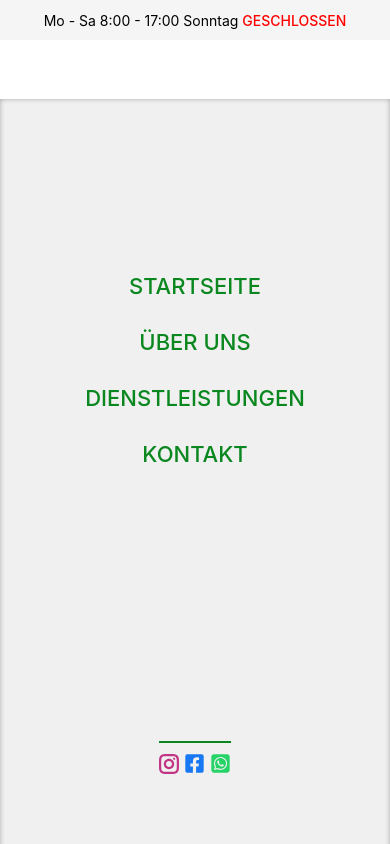
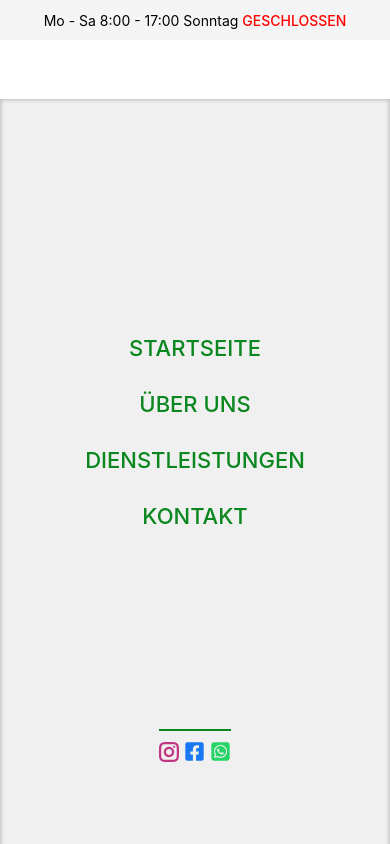
Before and after one commit to Jansrd/asn-gebaudemanagement2, a React (Create React App) app: page /kontakt in a window 390 px wide. Both pictures are taken after a click on the icon 355 px from the left and 70 px from the top of the page. Shown: the top 844 px of the page. Built offline with nearby package versions, Linux system fonts and the light colour scheme.

Commit message:
mobile menu changes

```diff
--- a/src/assets/styles/header.css
+++ b/src/assets/styles/header.css
@@ -140,7 +140,7 @@
   height: calc(100vh - 90px);
   display: flex;
   flex-direction: column;
-  justify-content: space-evenly;
+  justify-content: center;
   align-items: center;
   gap: 200px;
   z-index: 1;
@@ -153,7 +153,7 @@
 .mobile-menu ul {
   width: 100%;
   height: auto;
-  margin-top: 100px;
+  margin-top: 150px;
   list-style: none;
   display: flex;
   flex-direction: column;
--- a/src/responsive.css
+++ b/src/responsive.css
@@ -764,6 +764,10 @@
     font-size: 16px;
   }
 
+  #service-icon-bottom-text h3 {
+    font-size: 16px;
+  }
+
   #service-icon-bottom-text p {
     font-size: 16px;
   }
@@ -1025,6 +1029,10 @@
     font-size: 16px;
   }
 
+  #service-icon-bottom-text h3 {
+    font-size: 16px;
+  }
+
   #service-icon-bottom-text p {
     font-size: 16px;
   }
```
